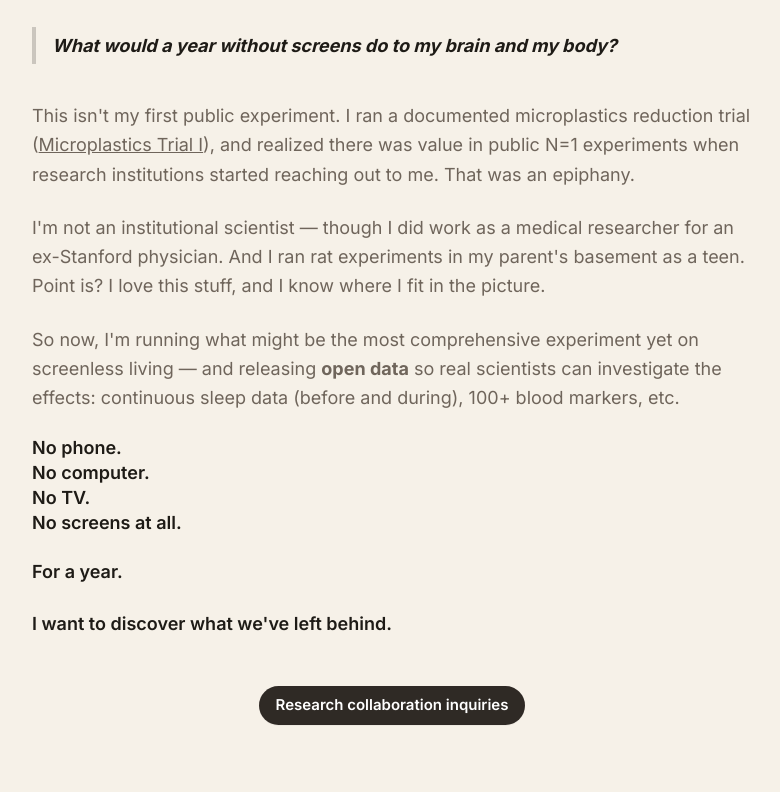
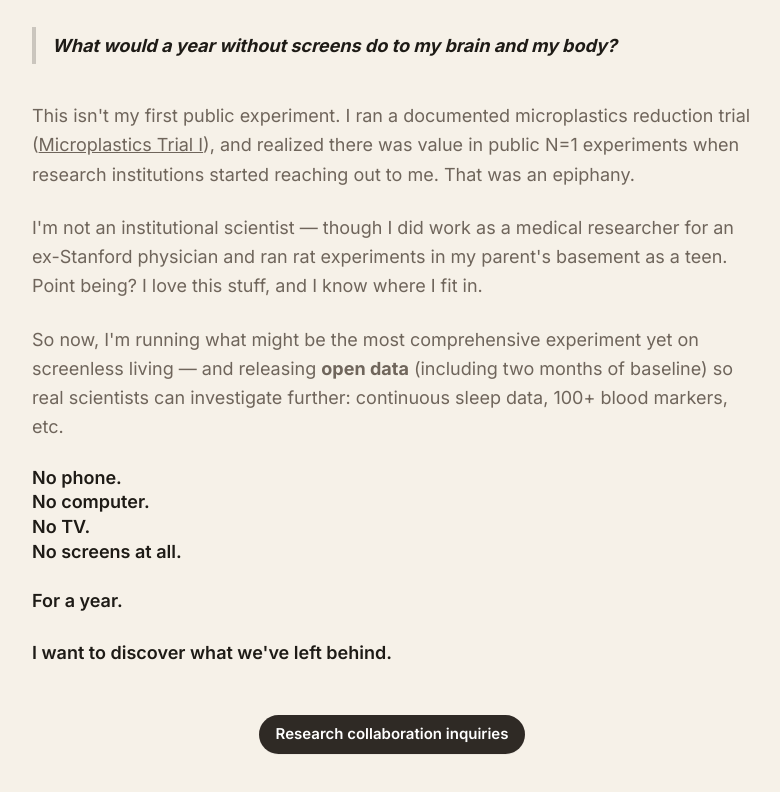
Before and after one commit to dvdaines/year-unplugged-dashboard, a Next.js app: page /about in a window 1280 px wide. Shown: the part 843-1635 px from the top of the page, without its empty margins (248-1028 px from the left). Built offline with nearby package versions, Linux system fonts and the light colour scheme.

Commit message:
Update page.tsx

```diff
--- a/app/about/page.tsx
+++ b/app/about/page.tsx
@@ -92,13 +92,13 @@ export default function AboutPage() {
           </p>
 
           <p>
-            I&apos;m not an institutional scientist — though I did work as a medical researcher for an ex-Stanford physician. And I ran rat experiments in my parent&apos;s basement as a teen. Point is? I love this stuff, and I know where I fit in the picture.
+            I&apos;m not an institutional scientist — though I did work as a medical researcher for an ex-Stanford physician and ran rat experiments in my parent&apos;s basement as a teen. Point being? I love this stuff, and I know where I fit in.
           </p>
 
           <p>
             So now, I&apos;m running what might be the most comprehensive experiment yet
-            on screenless living — and releasing <strong>open data</strong> so real
-            scientists can investigate the effects: continuous sleep data (before and during), 100+ blood markers, etc.
+            on screenless living — and releasing <strong>open data</strong> (including two months of baseline) so real
+            scientists can investigate further: continuous sleep data, 100+ blood markers, etc.
           </p>
 
           <p className="text-ink font-semibold leading-snug">
```
